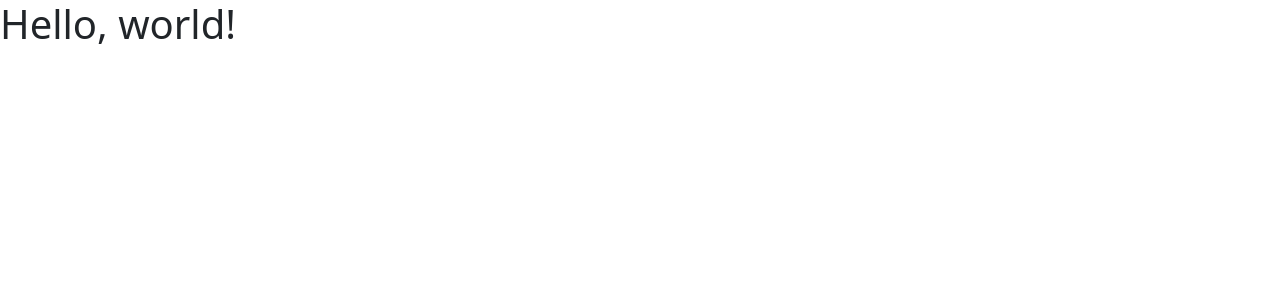
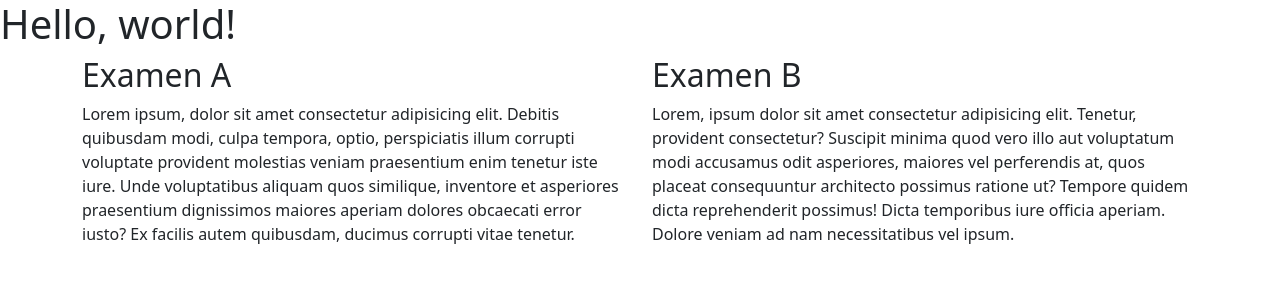
Before and after one commit to M1RK4P0S4D4S/myrkaexamenfinals, a plain HTML site: page index.html in a window 1280 px wide. Drawn offline with nearby package versions, Linux system fonts and the light colour scheme.

Commit message:
myrka
Signed-off-by: Myrka <myrkaposadasrivera@gmail.com>

```diff
--- a/index.html
+++ b/index.html
@@ -7,7 +7,7 @@
 
     <!-- Bootstrap CSS -->
     <link href="https://cdn.jsdelivr.net/npm/bootstrap@5.1.3/dist/css/bootstrap.min.css" rel="stylesheet" integrity="sha384-1BmE4kWBq78iYhFldvKuhfTAU6auU8tT94WrHftjDbrCEXSU1oBoqyl2QvZ6jIW3" crossorigin="anonymous">
-
+    <link rel="stylesheet" href="css/miestilo.css">
     <title>Hello, world!</title>
   </head>
   <body>
@@ -23,5 +23,17 @@
     <script src="https://cdn.jsdelivr.net/npm/@popperjs/core@2.10.2/dist/umd/popper.min.js" integrity="sha384-7+zCNj/IqJ95wo16oMtfsKbZ9ccEh31eOz1HGyDuCQ6wgnyJNSYdrPa03rtR1zdB" crossorigin="anonymous"></script>
     <script src="https://cdn.jsdelivr.net/npm/bootstrap@5.1.3/dist/js/bootstrap.min.js" integrity="sha384-QJHtvGhmr9XOIpI6YVutG+2QOK9T+ZnN4kzFN1RtK3zEFEIsxhlmWl5/YESvpZ13" crossorigin="anonymous"></script>
     -->
+    <div class="container">
+        <div class="row">
+            <div class="col-lg-6">
+                <h2>Examen A</h2>
+                <p>Lorem ipsum, dolor sit amet consectetur adipisicing elit. Debitis quibusdam modi, culpa tempora, optio, perspiciatis illum corrupti voluptate provident molestias veniam praesentium enim tenetur iste iure. Unde voluptatibus aliquam quos similique, inventore et asperiores praesentium dignissimos maiores aperiam dolores obcaecati error iusto? Ex facilis autem quibusdam, ducimus corrupti vitae tenetur.</p>
+            </div>
+            <div class="col-lg-6">
+                <h2>Examen B</h2>
+                <p>Lorem, ipsum dolor sit amet consectetur adipisicing elit. Tenetur, provident consectetur? Suscipit minima quod vero illo aut voluptatum modi accusamus odit asperiores, maiores vel perferendis at, quos placeat consequuntur architecto possimus ratione ut? Tempore quidem dicta reprehenderit possimus! Dicta temporibus iure officia aperiam. Dolore veniam ad nam necessitatibus vel ipsum.</p>
+            </div>
+        </div>
+    </div>
   </body>
 </html>
```
Also changed, not shown: css/miestilo.css (added).
